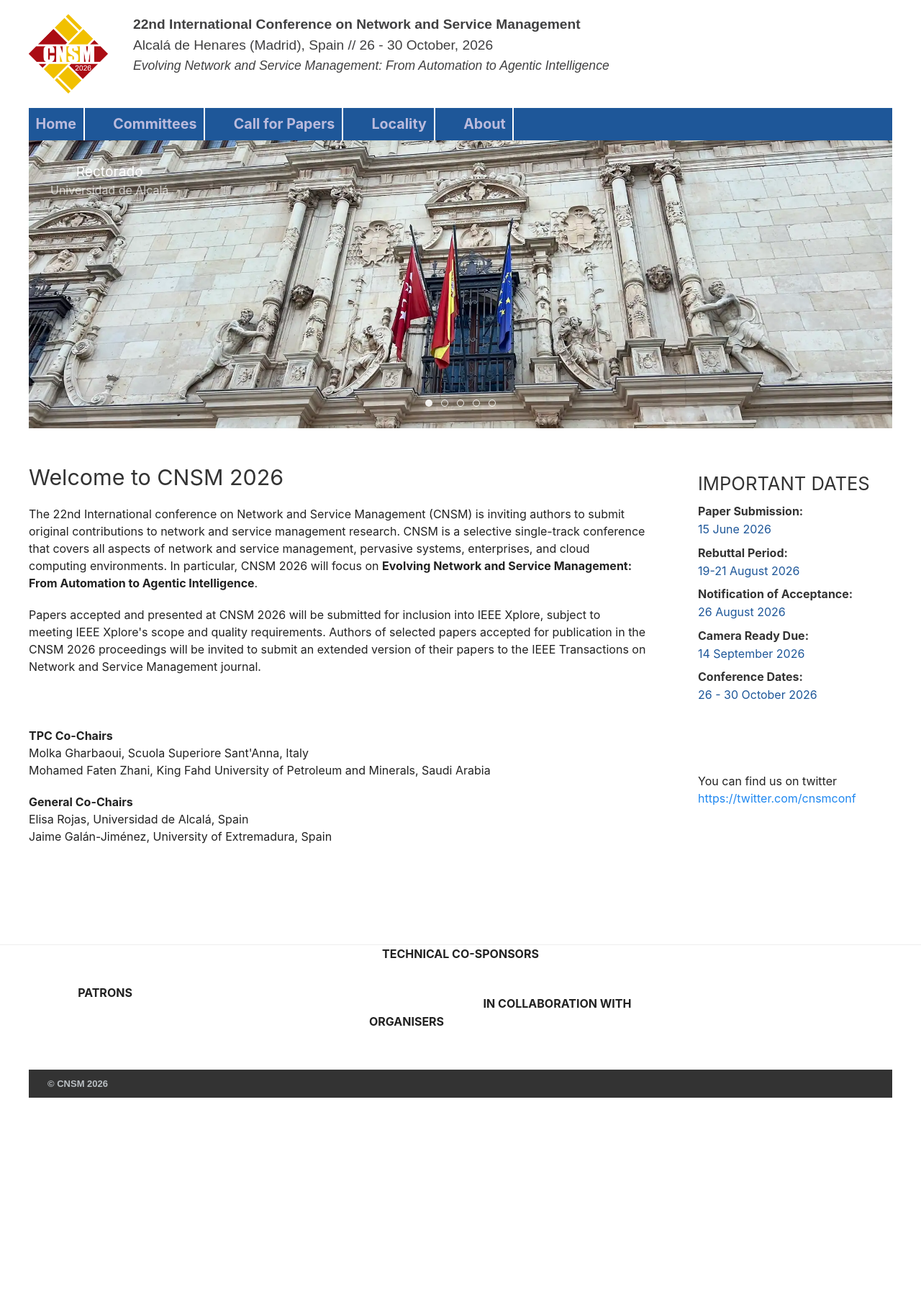
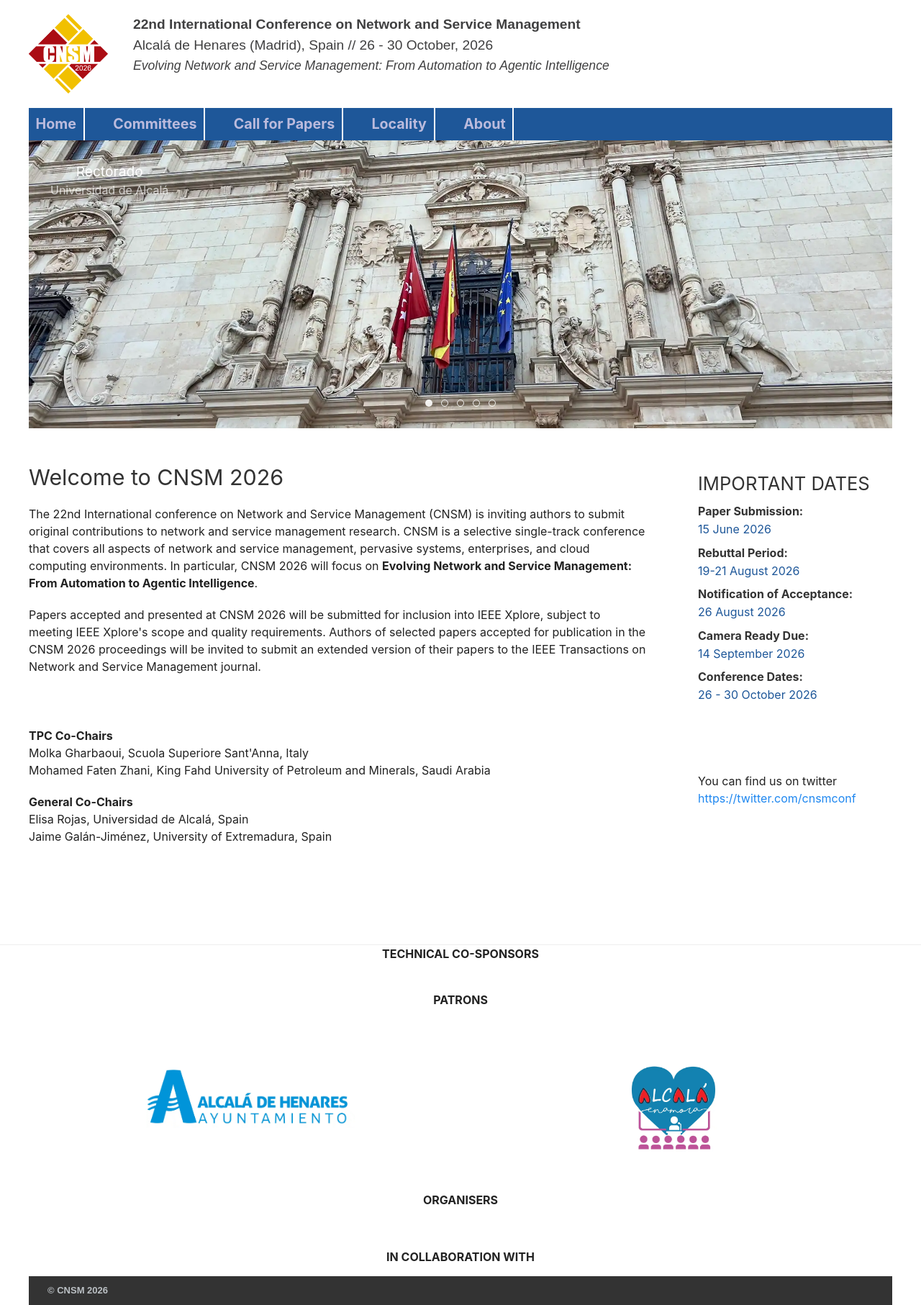
Before and after one commit to stuartclayman/cnsm-2026-website, a Jekyll site: the page built from index.html, in a window 1280 px wide. Shown: the whole page at 72% size. Built offline with Jekyll 4.4.1, drawn with Linux system fonts in a browser that asks for light colours; nearby versions of some CDN libraries; before the commit the page ends 1525 px from its top, so only the background shows below that.

Commit message:
Added patrons logos

```diff
--- a/_includes/footer.html
+++ b/_includes/footer.html
@@ -6,10 +6,10 @@
         <div class="uk-text-center uk-card"><strong>TECHNICAL CO-SPONSORS</strong></div>
       </div>
     </div>
-
+<!--
     <div class="uk-child-width-1-5 uk-grid-small uk-padding-small" uk-grid>
 
-      <!-- <div class="uk-text-center uk-card">
+      <div class="uk-text-center uk-card">
               </div> -->
 
       <!--
@@ -61,13 +61,13 @@
       <div></div>
     </div>
 
-    <div class="uk-child-width-1-4 uk-grid-small uk-padding-small" uk-grid>
-<!--
+    <div class="uk-child-width-1-2 uk-grid-small uk-padding-small" uk-grid>
+
       <div class="uk-text-center uk-card">
         <span class="cn-patron cn-blue"></span>
         <div class="uk-card">
           <a target="_blank" href="https://dei.unibo.it/en/index.html">
-            <img src="images/dei_logo.png" alt="" width="500" style="padding-top: 9px; "></a>
+            <img src="images/alcala_council_logo.webp" alt="" width="300" style="padding-top: 9px; "></a>
         </div>
       </div>
 
@@ -75,10 +75,10 @@
         <span class="cn-patron cn-blue"></span>
         <div class="uk-card">
           <a target="_blank" href="https://wilab.cnit.it/">
-            <img src="images/wilab_logo.png" alt="" width="180" style="padding-top: 9px; "></a>
+            <img src="images/uah_corazon_logo.webp" alt="" width="120" style="padding-top: 9px; "></a>
         </div>
       </div>
-
+<!--
       <div class="uk-text-center uk-card">
         <span class="cn-patron cn-blue"></span>
         <div class="uk-card">
```
Also changed, not shown: images/alcala_council_logo.webp (added), images/uah_corazon_logo.webp (added).
